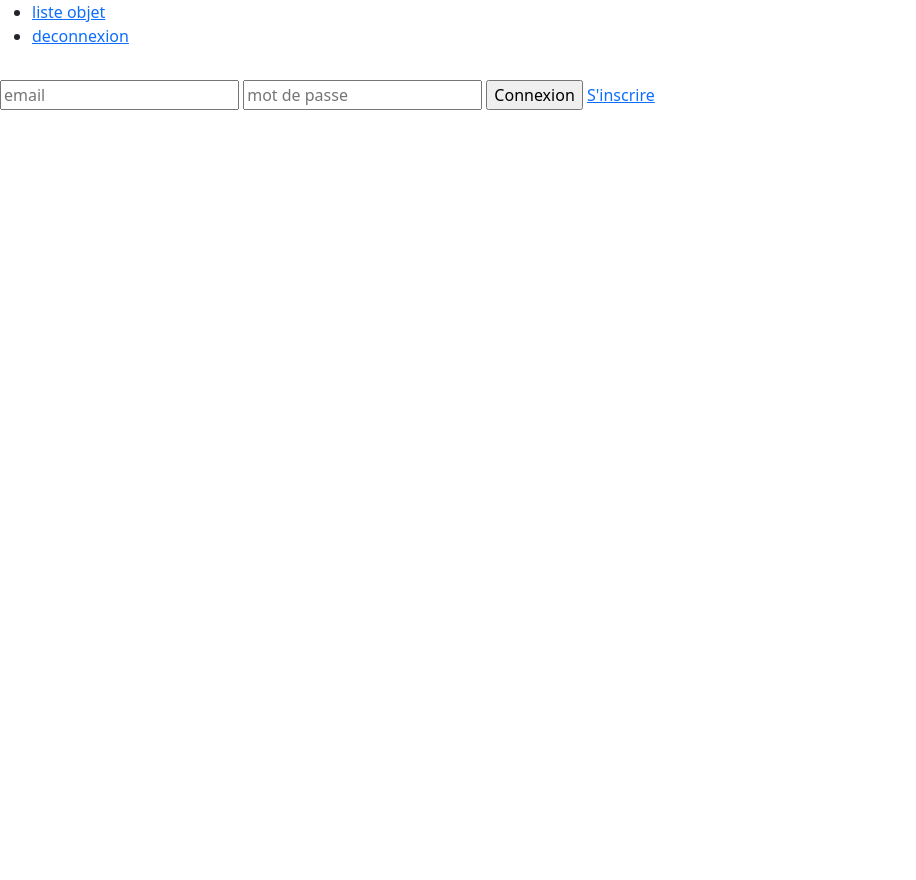
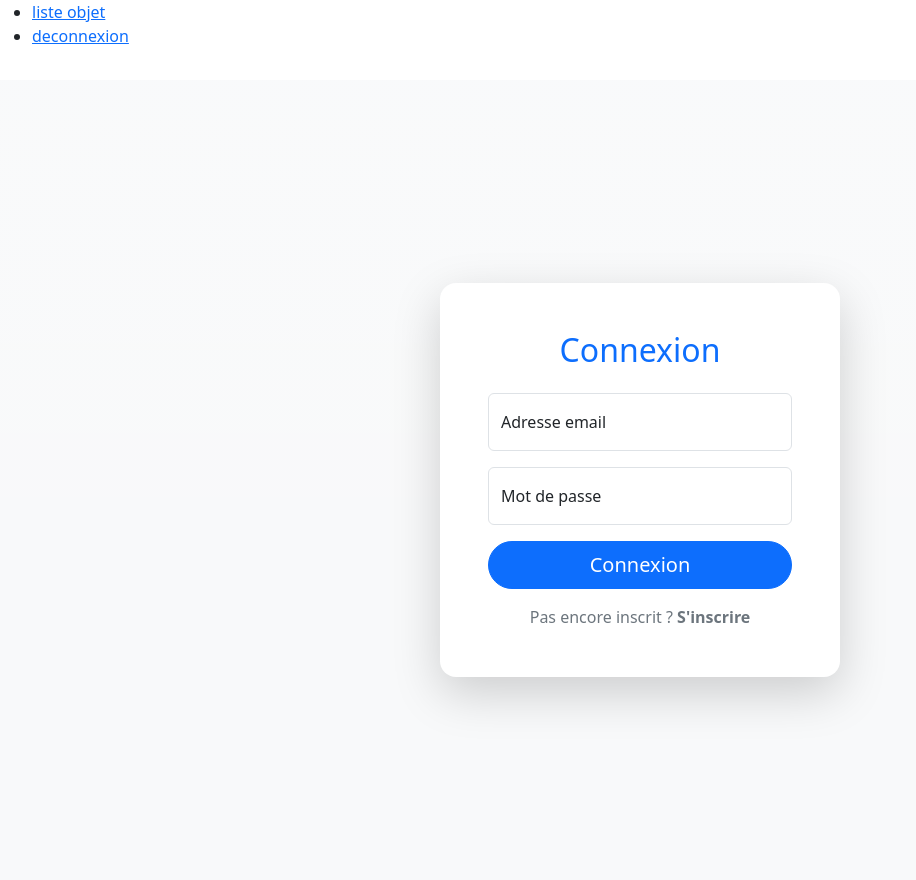
Before and after one commit to Hlee2705/exam-s2, a PHP site: page /page/modele.php?p=login.php in a window 1280 px wide. Shown: the whole page, without its empty margins (0-916 px from the left). Before the commit the page ends 110 px from the top, so only its background shows below. Run offline with PHP 8.4, Linux system fonts and the light colour scheme; some libraries are stand-ins or nearby versions.

Commit message:
commitena hono

```diff
--- a/include/connexion.php
+++ b/include/connexion.php
@@ -5,8 +5,8 @@ function bddConnect()
 
     if($connect === null)
     {
-        //$connect = mysqli_connect("localhost","root","","exam_final");
-        $connect = mysqli_connect("localhost","ETU003949","IIDyOBvn","db_s2_ETU003949");
+        $connect = mysqli_connect("localhost","root","","exam_final");
+        // $connect = mysqli_connect("localhost","ETU003949","IIDyOBvn","db_s2_ETU003949");
         if(!$connect)
         {
             die("echec de la connexion au base de donné : " . mysqli_connect_error());
--- a/include/fonction.php
+++ b/include/fonction.php
@@ -52,4 +52,18 @@ function getAllObject() {
 
     return $listeObject;
 }
+
+function estEmprunt ($id_objet){
+    $sql = "SELECT * FROM emprunt WHERE id_objet = %s AND NOW() BETWEEN date_emprunt AND date_retour;";
+
+    $sql = sprintf($sql, $id_objet);
+
+    $request = mysqli_query(bddConnect(), $sql);
+
+    $nblignes = mysqli_num_rows($request);
+
+    return ($nblignes != 0) ? false : true;
+
+}
+
 ?>
--- a/page/login.php
+++ b/page/login.php
@@ -1,21 +1,34 @@
 <!-- login.php -->
-<section class="login">
-    <!-- formulaire pour se connecté  -->
-    <form action="../controleur/t_login.php" method="post" class="formulaire">
+<section class="login d-flex justify-content-center align-items-center vh-100 bg-gradient bg-light">
+    <form action="../controleur/t_login.php" method="post" class="formulaire p-5 rounded-4 shadow-lg bg-white" style="min-width: 320px; max-width: 400px; width: 100%;">
 
-        <!-- champ email et champ nom pour se connecté -->
-        <input class="inputNom" type="email" name="email" placeholder="email">
-        <input class="inputPassword" type="password" name="mdp" placeholder="mot de passe">
+        <h2 class="text-center mb-4 text-primary">Connexion</h2>
 
-        <!-- message d'erreur si une connexion n'est pas valider -->
+        <!-- champ email -->
+        <div class="form-floating mb-3">
+            <input class="form-control" type="email" id="email" name="email" placeholder="email" required>
+            <label for="email">Adresse email</label>
+        </div>
+
+        <!-- champ mot de passe -->
+        <div class="form-floating mb-3">
+            <input class="form-control" type="password" id="mdp" name="mdp" placeholder="mot de passe" required>
+            <label for="mdp">Mot de passe</label>
+        </div>
+
+        <!-- message d'erreur -->
         <?php if (isset($_GET["error"])) { ?>
-            <p>Mot de passe ou email invalide </p>
+            <p class="text-danger text-center">Mot de passe ou email invalide</p>
         <?php } ?>
 
-        <input class="inputSubmit" type="submit" value="Connexion"></td>
+        <!-- bouton submit -->
+        <div class="d-grid mb-3">
+            <input class="btn btn-primary btn-lg rounded-pill" type="submit" value="Connexion">
+        </div>
 
-        <!-- lien vers la page d'inscription qui est register -->
-        <a href="./register.php">S'inscrire</a>
-
+        <!-- lien d'inscription -->
+        <div class="text-center">
+            <a href="./register.php" class="text-decoration-none text-secondary">Pas encore inscrit ? <strong>S'inscrire</strong></a>
+        </div>
     </form>
 </section>
--- a/page/modele.php
+++ b/page/modele.php
@@ -7,8 +7,8 @@ include("../include/fonction.php");
 <head>
     <meta charset="UTF-8">
     <meta name="viewport" content="width=device-width, initial-scale=1.0">
-    <link rel="stylesheet" href="../assets/bootstrap/css/bootstrap.min.css">
-    <link rel="stylesheet" href="../assets/css/fontawesome/css/all.css">
+    <link rel="stylesheet" href="../asset/bootstrap/css/bootstrap.min.css">
+    <link rel="stylesheet" href="../asset/css/fontawesome/css/all.css">
 </head>
 
 <body>
@@ -18,9 +18,10 @@ include("../include/fonction.php");
                 <li><a href="modele.php?p=liste_object.php">liste objet</a></li>
                 <li><a href="modele.php?p=login.php">deconnexion</a></li>
             </ul>
-        </nav
+        </nav>
     </header>
-<main class="pt-3">
+
+    <main class="pt-3">
 
         <?php
         if ($_SERVER["REQUEST_METHOD"] === "GET") {
@@ -30,7 +31,7 @@ include("../include/fonction.php");
         }
         ?>
     </main>
-    <script src="../assets/bootstrap/js/bootstrap.bundle.js"></script>
+    <script src="../asset/bootstrap/js/bootstrap.bundle.js"></script>
 </body>
 
 </html>
```
